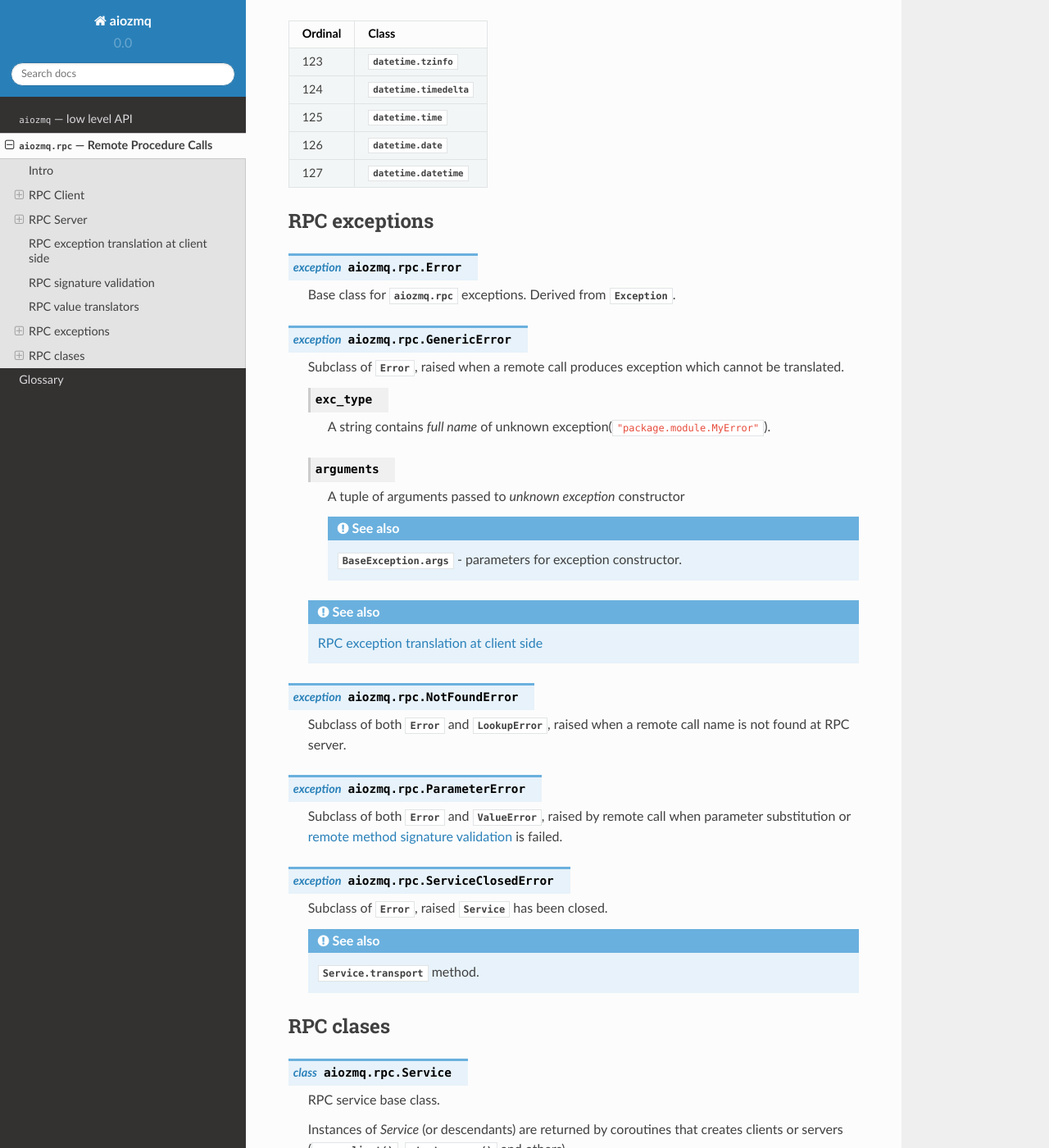
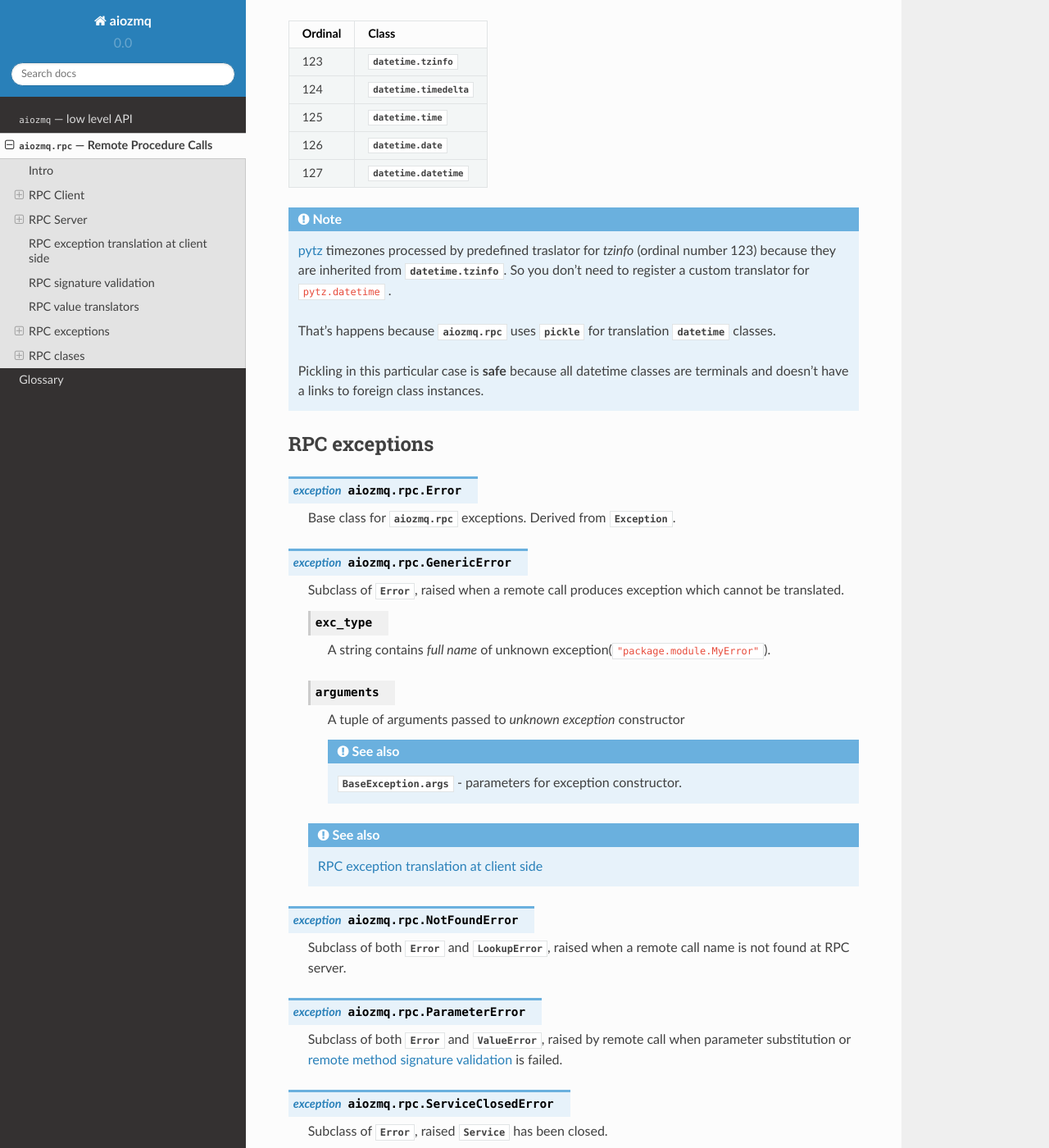
Before and after one commit to aio-libs/aiozmq, a Sphinx documentation site: the page built from docs/rpc.rst, in a window 1280 px wide and 1400 px high, scrolled down 7367 px. Shown: the whole window at 82% size. Built offline with Sphinx 7.4.7 and the Read the Docs theme 2.0.0, drawn with Linux system fonts in a browser that asks for light colours; some of the changed text lies outside the part shown.

Commit message:
Refactor the doc, add example for RPC exception translator.

```diff
--- a/docs/index.rst
+++ b/docs/index.rst
@@ -18,6 +18,7 @@
 
 .. _GitHub: https://github.com/aio-libs/aiozmq
 
+.. image:: http://site.com/img.png
 
 Features
 --------
--- a/docs/rpc.rst
+++ b/docs/rpc.rst
@@ -298,12 +298,12 @@
   * you never need to modify given list as it is your *incoming*
     value.  If you still need to use :class:`list` data type you can
     easy do it by ``list(val)`` call.
-  * tuples a bit faster for unpacking.
+  * tuples are a bit faster for unpacking.
   * tuple can be a *key* in :class:`dict`, so you can pack something
     like ``{(1,2): 'a'}`` and unpack it on other side without any
     error. Lists cannot be *keys* in dicts, they are unhashable.
 
-    This is the main reason for choosing tuples. Unfortunatelly
+    This point is the main reason for choosing tuples. Unfortunatelly
     msgpack gives no way to mix tuples and lists in the same pack.
 
 But sometimes you want to call remote side with *non-plain-json*
@@ -417,6 +417,20 @@
 | 127     | :class:`datetime.datetime`    |
 +---------+-------------------------------+
 
+.. note::
+
+   `pytz <http://pythonhosted.org/pytz/>`_ timezones processed by
+   predefined traslator for *tzinfo* (ordinal number 123) because they
+   are inherited from :class:`datetime.tzinfo`. So you don't need to
+   register a custom translator for ``pytz.datetime`` .
+
+   That's happens because :mod:`aiozmq.rpc` uses :mod:`pickle` for
+   translation :mod:`datetime` classes.
+
+   Pickling in this particular case is **safe** because all datetime
+   classes are terminals and doesn't have a links to foreign class
+   instances.
+
 
 RPC exceptions
 --------------
@@ -461,7 +475,7 @@
 
    .. seealso::
 
-      :attr:`Service.transport` method.
+      :attr:`Service.transport` property.
 
 
 RPC clases
@@ -525,7 +539,7 @@
       If the call raises exception that exception propagates to client side.
 
       Say, if remote raises :class:`ValueError` client catches
-      *ValueError* instance with *args* sent by remote::
+      ``ValueError`` instance with *args* sent by remote::
 
           try:
               yield from client.rpc.raise_value_error()
```
Also changed, not shown: 2 other files.
